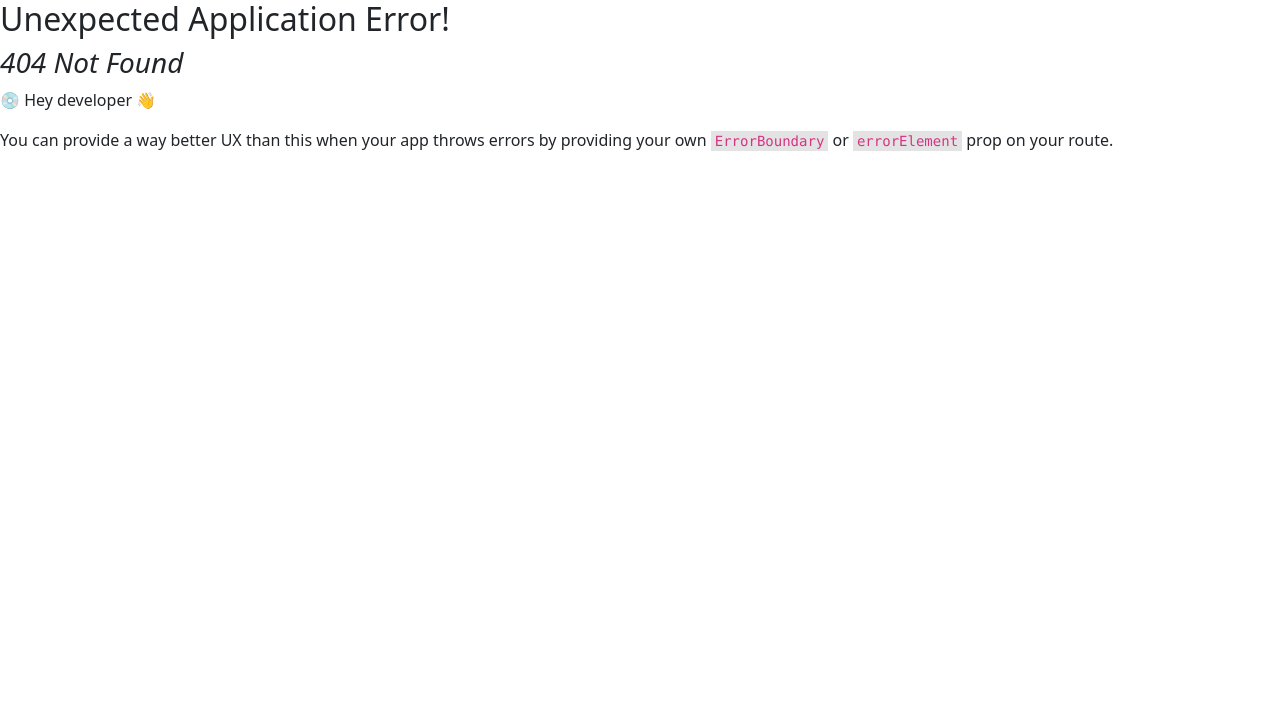
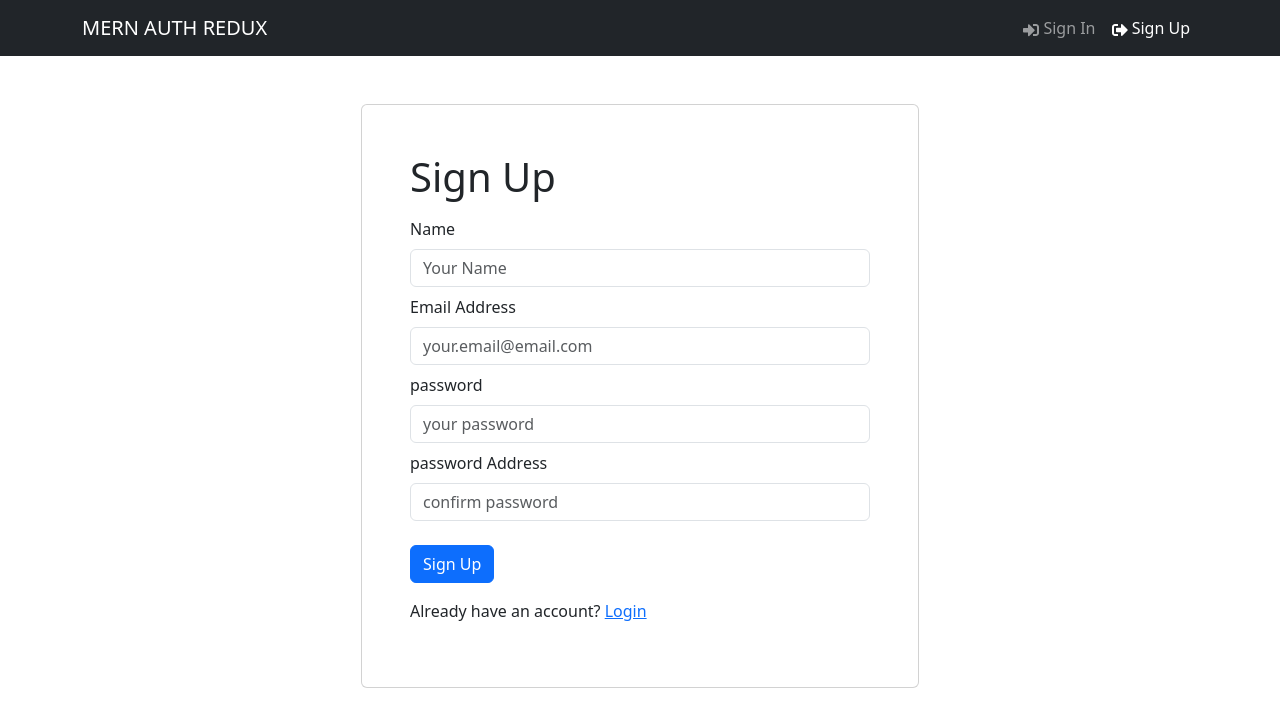
Before and after one commit to KaiIemsawat/mern-auth-redux, a React (Vite) app in the folder frontend/: page /register in a window 1280 px wide. Before the commit this address had no page. Shown: the top 726 px of the page. Built offline with nearby package versions, Linux system fonts and the light colour scheme.

Commit message:
login/register pages

```diff
--- /dev/null
+++ b/frontend/src/components/FormContainer.jsx
@@ -0,0 +1,15 @@
+import { Col, Container, Row } from "react-bootstrap";
+
+const FormContainer = ({ children }) => {
+    return (
+        <Container>
+            <Row className="justify-content-md-center mt-5">
+                <Col xs={12} md={6} className="card p-5">
+                    {children}
+                </Col>
+            </Row>
+        </Container>
+    );
+};
+
+export default FormContainer;
--- a/frontend/src/main.jsx
+++ b/frontend/src/main.jsx
@@ -11,11 +11,15 @@
 import "bootstrap/dist/css/bootstrap.min.css";
 import "./index.css";
 import HomeScreen from "./screens/HomeScreen.jsx";
+import LoginScreen from "./screens/LoginScreen.jsx";
+import RegisterScreen from "./screens/RegisterScreen.jsx";
 
 const router = createBrowserRouter(
     createRoutesFromElements(
         <Route path="/" element={<App />}>
             <Route index={true} path="/" element={<HomeScreen />} />
+            <Route path="/login" element={<LoginScreen />} />
+            <Route path="/register" element={<RegisterScreen />} />
         </Route>
     )
 );
--- /dev/null
+++ b/frontend/src/screens/LoginScreen.jsx
@@ -0,0 +1,54 @@
+import { useState } from "react";
+import { Link } from "react-router-dom";
+import { Form, Button, Row, Col } from "react-bootstrap";
+
+import FormContainer from "../components/FormContainer";
+
+const LoginScreen = () => {
+    const [email, setEmail] = useState("");
+    const [password, setPassword] = useState("");
+
+    const submitHandler = async (e) => {
+        e.preventDefault();
+        console.log("submit");
+    };
+
+    return (
+        <FormContainer>
+            <h1>Sign In</h1>
+            <Form onSubmit={submitHandler}>
+                <Form.Group className="my-2" controlId="email">
+                    <Form.Label>Email Address</Form.Label>
+                    <Form.Control
+                        type="email"
+                        placeholder="your.email@email.com"
+                        value={email}
+                        onChange={(e) => setEmail(e.target.value)}
+                    ></Form.Control>
+                </Form.Group>
+
+                <Form.Group className="my-2" controlId="password">
+                    <Form.Label>password Address</Form.Label>
+                    <Form.Control
+                        type="password"
+                        placeholder="your password"
+                        value={password}
+                        onChange={(e) => setPassword(e.target.value)}
+                    ></Form.Control>
+                </Form.Group>
+
+                <Button type="submit" variant="primary" className="mt-3">
+                    Sign In
+                </Button>
+
+                <Row className="py-3">
+                    <Col>
+                        Need to register? <Link to="/register">Register</Link>
+                    </Col>
+                </Row>
+            </Form>
+        </FormContainer>
+    );
+};
+
+export default LoginScreen;
--- /dev/null
+++ b/frontend/src/screens/RegisterScreen.jsx
@@ -0,0 +1,76 @@
+import { useState } from "react";
+import { Link } from "react-router-dom";
+import { Form, Button, Row, Col } from "react-bootstrap";
+
+import FormContainer from "../components/FormContainer";
+
+const RegisterScreen = () => {
+    const [name, setName] = useState("");
+    const [email, setEmail] = useState("");
+    const [password, setPassword] = useState("");
+    const [confirmPassword, setConfirmPassword] = useState("");
+
+    const submitHandler = async (e) => {
+        e.preventDefault();
+        console.log("submit");
+    };
+
+    return (
+        <FormContainer>
+            <h1>Sign Up</h1>
+            <Form onSubmit={submitHandler}>
+                <Form.Group className="my-2" controlId="name">
+                    <Form.Label>Name</Form.Label>
+                    <Form.Control
+                        type="text"
+                        placeholder="Your Name"
+                        value={name}
+                        onChange={(e) => setName(e.target.value)}
+                    ></Form.Control>
+                </Form.Group>
+
+                <Form.Group className="my-2" controlId="email">
+                    <Form.Label>Email Address</Form.Label>
+                    <Form.Control
+                        type="email"
+                        placeholder="your.email@email.com"
+                        value={email}
+                        onChange={(e) => setEmail(e.target.value)}
+                    ></Form.Control>
+                </Form.Group>
+
+                <Form.Group className="my-2" controlId="password">
+                    <Form.Label>password</Form.Label>
+                    <Form.Control
+                        type="password"
+                        placeholder="your password"
+                        value={password}
+                        onChange={(e) => setPassword(e.target.value)}
+                    ></Form.Control>
+                </Form.Group>
+
+                <Form.Group className="my-2" controlId="confirm password">
+                    <Form.Label>password Address</Form.Label>
+                    <Form.Control
+                        type="password"
+                        placeholder="confirm password"
+                        value={confirmPassword}
+                        onChange={(e) => setConfirmPassword(e.target.value)}
+                    ></Form.Control>
+                </Form.Group>
+
+                <Button type="submit" variant="primary" className="mt-3">
+                    Sign Up
+                </Button>
+
+                <Row className="py-3">
+                    <Col>
+                        Already have an account? <Link to="/login">Login</Link>
+                    </Col>
+                </Row>
+            </Form>
+        </FormContainer>
+    );
+};
+
+export default RegisterScreen;
```
